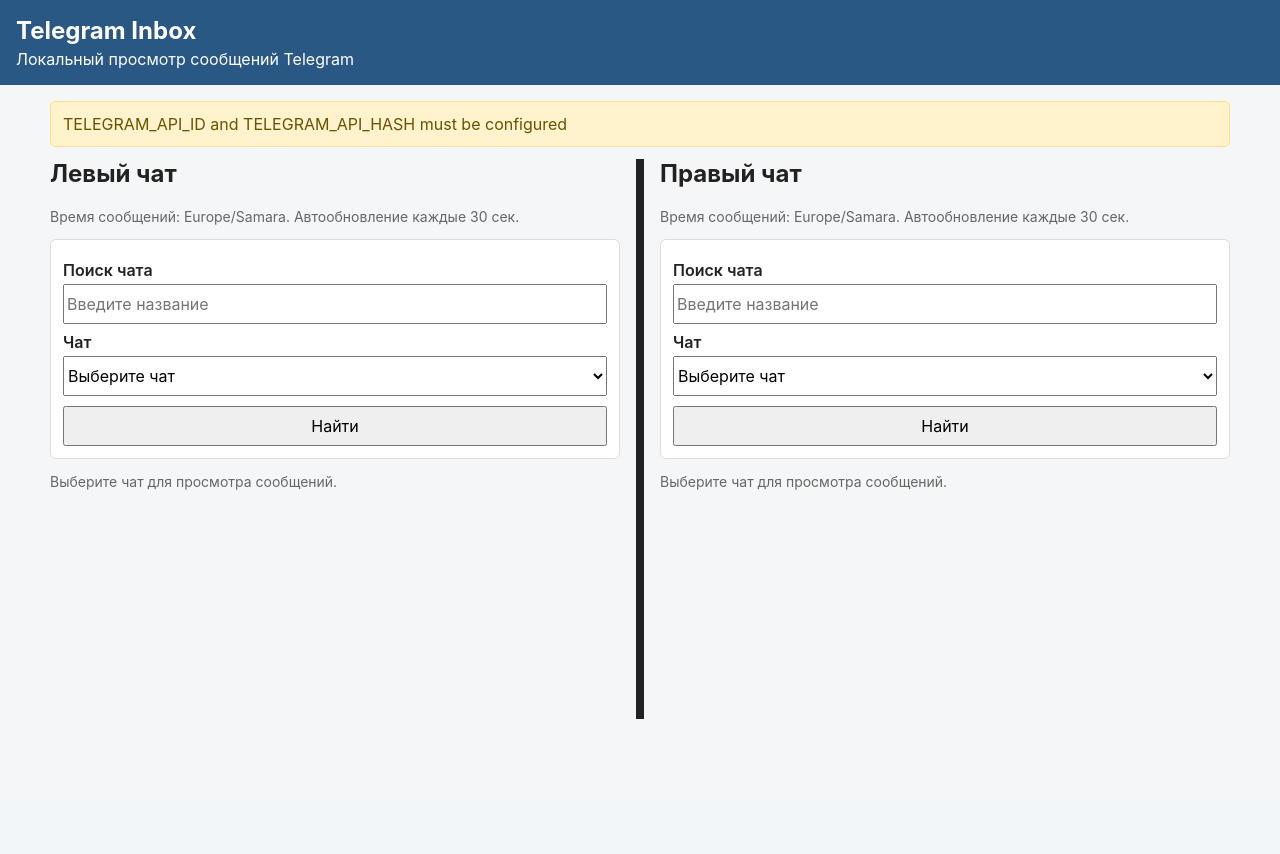
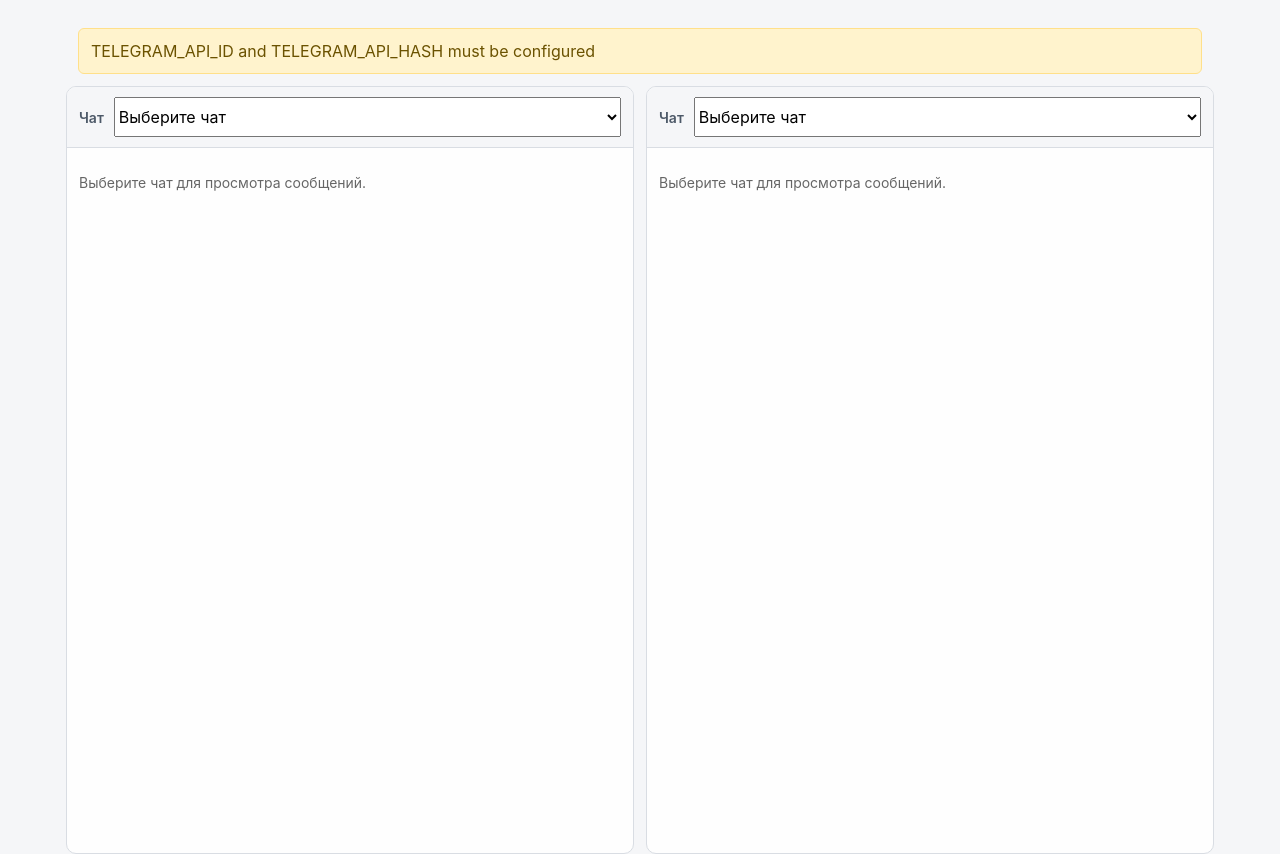
Before and after one commit to sawrus/telegram_inbox_for_legacy_devices, a Flask app: page / in a window 1280 px wide. Before the commit the page ends 719 px from the top, so only its background shows below. Run offline with Flask 3, Linux system fonts and the light colour scheme.

Commit message:
feat: simplify dual chat viewer layout

```diff
--- a/app/routes.py
+++ b/app/routes.py
@@ -10,13 +10,6 @@ def _parse_chat_id(value):
         return None
 
 
-def _filter_chats(chats, query):
-    query = (query or "").strip().casefold()
-    if not query:
-        return chats
-    return [chat for chat in chats if query in chat.title.casefold()]
-
-
 def _find_chat(chats, chat_id):
     for chat in chats:
         if chat.id == chat_id:
@@ -24,12 +17,8 @@ def _find_chat(chats, chat_id):
     return None
 
 
-def _build_pane(name, chats, selected_chat_id, query, service):
-    filtered_chats = _filter_chats(chats, query)
+def _build_pane(name, chats, selected_chat_id, service):
     selected_chat = _find_chat(chats, selected_chat_id)
-    choices = list(filtered_chats)
-    if selected_chat and selected_chat not in choices:
-        choices.insert(0, selected_chat)
 
     messages = []
     error = None
@@ -41,11 +30,9 @@ def _build_pane(name, chats, selected_chat_id, query, service):
 
     return {
         "name": name,
-        "query": query,
         "selected_chat": selected_chat,
         "selected_chat_id": selected_chat.id if selected_chat else "",
-        "chats": choices,
-        "has_search_results": bool(filtered_chats),
+        "chats": list(chats),
         "messages": messages,
         "error": error,
     }
@@ -72,26 +59,20 @@ def create_blueprint():
 
         left_chat_id = _parse_chat_id(request.args.get("left_chat_id") or current_app.config.get("LEFT_CHAT_ID"))
         right_chat_id = _parse_chat_id(request.args.get("right_chat_id") or current_app.config.get("RIGHT_CHAT_ID"))
-        left_q = request.args.get("left_q", "").strip()
-        right_q = request.args.get("right_q", "").strip()
 
-        left_pane = _build_pane("left", chats, left_chat_id, left_q, service) if not error else {
+        left_pane = _build_pane("left", chats, left_chat_id, service) if not error else {
             "name": "left",
-            "query": left_q,
             "selected_chat": None,
             "selected_chat_id": "",
             "chats": [],
-            "has_search_results": False,
             "messages": [],
             "error": None,
         }
-        right_pane = _build_pane("right", chats, right_chat_id, right_q, service) if not error else {
+        right_pane = _build_pane("right", chats, right_chat_id, service) if not error else {
             "name": "right",
-            "query": right_q,
             "selected_chat": None,
             "selected_chat_id": "",
             "chats": [],
-            "has_search_results": False,
             "messages": [],
             "error": None,
         }
--- a/app/static/style.css
+++ b/app/static/style.css
@@ -1,3 +1,6 @@
+html, body {
+    height: 100%;
+}
 body {
     margin: 0;
     font-family: -apple-system, BlinkMacSystemFont, "Segoe UI", Arial, sans-serif;
@@ -17,6 +20,8 @@ body {
     margin: 0;
 }
 .container {
+    box-sizing: border-box;
+    height: 100vh;
     max-width: 1180px;
     margin: 0 auto;
     padding: 16px;
@@ -25,50 +30,57 @@ body {
     display: -webkit-box;
     display: -webkit-flex;
     display: flex;
-    gap: 16px;
+    gap: 12px;
+    height: 100%;
     width: 100%;
 }
 .chat-pane {
     -webkit-box-flex: 1;
     -webkit-flex: 1 1 0;
     flex: 1 1 0;
+    background: rgba(255, 255, 255, 0.88);
+    border: 1px solid #d9dde3;
+    border-radius: 10px;
+    min-height: 0;
     min-width: 0;
+    overflow-y: auto;
 }
-.chat-pane h2 {
-    margin-top: 0;
-}
-.chat-pane h3 {
-    font-size: 18px;
-    margin: 16px 0 8px;
-}
-.chat-divider {
-    background: #222;
-    -webkit-flex: 0 0 8px;
-    flex: 0 0 8px;
-    min-height: 70vh;
+.chat-pane-toolbar {
+    position: -webkit-sticky;
+    position: sticky;
+    top: 0;
+    z-index: 2;
+    background: rgba(245, 246, 248, 0.96);
+    border-bottom: 1px solid #d9dde3;
+    padding: 10px 12px;
 }
 .chat-selector {
-    background: #fff;
-    border: 1px solid #ddd;
-    border-radius: 6px;
-    margin: 12px 0;
-    padding: 12px;
+    display: -webkit-box;
+    display: -webkit-flex;
+    display: flex;
+    -webkit-box-align: center;
+    -webkit-align-items: center;
+    align-items: center;
+    gap: 10px;
+    margin: 0;
 }
-.chat-selector label {
-    display: block;
+.chat-selector-label {
+    color: #4d5968;
+    font-size: 14px;
     font-weight: 600;
-    margin: 8px 0 4px;
+    white-space: nowrap;
 }
-.chat-selector input,
 .chat-selector select,
 .chat-selector button {
     box-sizing: border-box;
     font: inherit;
     min-height: 40px;
-    width: 100%;
 }
-.chat-selector button {
-    margin-top: 10px;
+.chat-selector select {
+    -webkit-box-flex: 1;
+    -webkit-flex: 1 1 auto;
+    flex: 1 1 auto;
+    width: auto;
 }
 .chat-list, .message-list {
     padding-left: 0;
@@ -77,14 +89,17 @@ body {
     background: #fff;
     border: 1px solid #ddd;
     border-radius: 6px;
-    margin: 8px 0;
+    margin: 0 0 8px;
     padding: 12px;
 }
 .message-list {
-    list-style-position: inside;
+    list-style: none;
+    margin: 0;
+    padding: 12px;
 }
 .message-incoming {
-    background: #fff;
+    background: rgba(96, 180, 118, 0.18);
+    border-color: rgba(96, 180, 118, 0.32);
 }
 .message-outgoing {
     background: #eee;
@@ -94,31 +109,69 @@ a {
     color: #1b5e9e;
     text-decoration: none;
 }
-.message-meta, .refresh-note, .empty {
+.message-meta, .empty {
     color: #666;
     font-size: 14px;
+}
+.message-meta {
+    display: -webkit-box;
+    display: -webkit-flex;
+    display: flex;
+    gap: 8px;
+}
+.message-author {
+    font-weight: 600;
+}
+.message-date {
+    margin-left: auto;
+    text-align: right;
+    white-space: nowrap;
 }
 .message-text {
     margin-top: 6px;
     white-space: pre-wrap;
     word-wrap: break-word;
 }
+.message-incoming .message-text {
+    font-size: 18px;
+    line-height: 1.45;
+}
+.message-outgoing .message-text {
+    font-size: 16px;
+    line-height: 1.4;
+}
 .alert {
     background: #fff3cd;
     border: 1px solid #ffe08a;
     border-radius: 6px;
     color: #6b5200;
-    margin-bottom: 12px;
+    margin: 12px;
+    padding: 12px;
+}
+.empty {
     padding: 12px;
 }
 @media (max-width: 760px) {
+    .container {
+        height: auto;
+        min-height: 100vh;
+    }
     .dual-chat {
         display: block;
+        height: auto;
     }
-    .chat-divider {
-        height: 8px;
-        min-height: 0;
-        margin: 16px 0;
+    .chat-pane {
+        margin-bottom: 12px;
+        max-height: 48vh;
+    }
+    .chat-selector {
+        display: block;
+    }
+    .chat-selector-label {
+        display: block;
+        margin-bottom: 6px;
+    }
+    .chat-selector select {
         width: 100%;
     }
 }
--- a/app/templates/base.html
+++ b/app/templates/base.html
@@ -8,10 +8,12 @@
     <link rel="stylesheet" href="{{ url_for('static', filename='style.css') }}">
 </head>
 <body>
+    {% block page_header %}
     <header class="header">
         <h1>Telegram Inbox</h1>
         <p>Локальный просмотр сообщений Telegram</p>
     </header>
+    {% endblock %}
     <main class="container">
         {% if error %}
             <div class="alert" role="alert">{{ error }}</div>
--- a/app/templates/chats.html
+++ b/app/templates/chats.html
@@ -1,53 +1,38 @@
 {% extends "base.html" %}
 {% block title %}Два чата - Telegram Inbox{% endblock %}
 {% block refresh %}<meta http-equiv="refresh" content="{{ refresh_seconds }}">{% endblock %}
+{% block page_header %}{% endblock %}
 {% block content %}
-{% macro chat_pane(pane, other_pane, title) %}
+{% macro chat_pane(pane, other_pane) %}
 <section class="chat-pane chat-pane-{{ pane.name }}">
-    <h2>{{ title }}</h2>
-    <p class="refresh-note">Время сообщений: {{ message_timezone }}. Автообновление каждые {{ refresh_seconds }} сек.</p>
-
+    <div class="chat-pane-toolbar">
         <form class="chat-selector js-autosubmit" method="get" action="{{ url_for('main.index') }}">
             <input type="hidden" name="{{ other_pane.name }}_chat_id" value="{{ other_pane.selected_chat_id }}">
-        <input type="hidden" name="{{ other_pane.name }}_q" value="{{ other_pane.query }}">
-
-        <label for="{{ pane.name }}_q">Поиск чата</label>
-        <input
-            id="{{ pane.name }}_q"
-            name="{{ pane.name }}_q"
-            type="search"
-            value="{{ pane.query }}"
-            autocomplete="off"
-            placeholder="Введите название"
-        >
-
-        <label for="{{ pane.name }}_chat_id">Чат</label>
+            <label class="chat-selector-label" for="{{ pane.name }}_chat_id">Чат</label>
             <select id="{{ pane.name }}_chat_id" name="{{ pane.name }}_chat_id">
                 <option value="">Выберите чат</option>
                 {% for chat in pane.chats %}
                     <option value="{{ chat.id }}"{% if chat.id == pane.selected_chat_id %} selected{% endif %}>{{ chat.title }}</option>
                 {% endfor %}
             </select>
-        <button type="submit">Найти</button>
         </form>
-
-    {% if pane.query and not pane.has_search_results %}
-        <p class="empty">Чаты по запросу не найдены.</p>
-    {% endif %}
+    </div>
 
     {% if pane.error %}
         <div class="alert" role="alert">{{ pane.error }}</div>
     {% elif pane.selected_chat %}
-        <h3>{{ pane.selected_chat.title }}</h3>
         {% if pane.messages %}
-            <ol class="message-list">
+            <ul class="message-list">
                 {% for message in pane.messages %}
                     <li class="message {% if message.incoming %}message-incoming{% else %}message-outgoing{% endif %}">
-                        <div class="message-meta">{{ message.date }} · {% if message.incoming %}{{ message.sender }}{% else %}Моё{% endif %}</div>
+                        <div class="message-meta">
+                            <span class="message-author">{% if message.incoming %}{{ message.sender }}{% else %}Моё{% endif %}</span>
+                            <span class="message-date">{{ message.date }}</span>
+                        </div>
                         <div class="message-text">{{ message.text }}</div>
                     </li>
                 {% endfor %}
-            </ol>
+            </ul>
         {% else %}
             <p class="empty">Сообщения не найдены.</p>
         {% endif %}
@@ -58,9 +43,8 @@
 {% endmacro %}
 
 <div class="dual-chat">
-    {{ chat_pane(left_pane, right_pane, "Левый чат") }}
-    <div class="chat-divider" aria-hidden="true"></div>
-    {{ chat_pane(right_pane, left_pane, "Правый чат") }}
+    {{ chat_pane(left_pane, right_pane) }}
+    {{ chat_pane(right_pane, left_pane) }}
 </div>
 {% endblock %}
 {% block scripts %}
@@ -69,24 +53,7 @@
     var forms = document.querySelectorAll ? document.querySelectorAll(".js-autosubmit") : [];
     for (var i = 0; i < forms.length; i += 1) {
         (function (form) {
-            var timer = null;
-            var inputs = form.getElementsByTagName("input");
             var selects = form.getElementsByTagName("select");
-
-            function submitSoon() {
-                if (timer) {
-                    window.clearTimeout(timer);
-                }
-                timer = window.setTimeout(function () {
-                    form.submit();
-                }, 500);
-            }
-
-            for (var inputIndex = 0; inputIndex < inputs.length; inputIndex += 1) {
-                if (inputs[inputIndex].type === "search") {
-                    inputs[inputIndex].oninput = submitSoon;
-                }
-            }
             for (var selectIndex = 0; selectIndex < selects.length; selectIndex += 1) {
                 selects[selectIndex].onchange = function () {
                     form.submit();
```
Also changed, not shown: tests/test_routes.py (+29 -12 lines), CHANGELOG.md, README.md, docs/dual-chat/README.md. Lines whose indentation alone changed are shown as unchanged.
